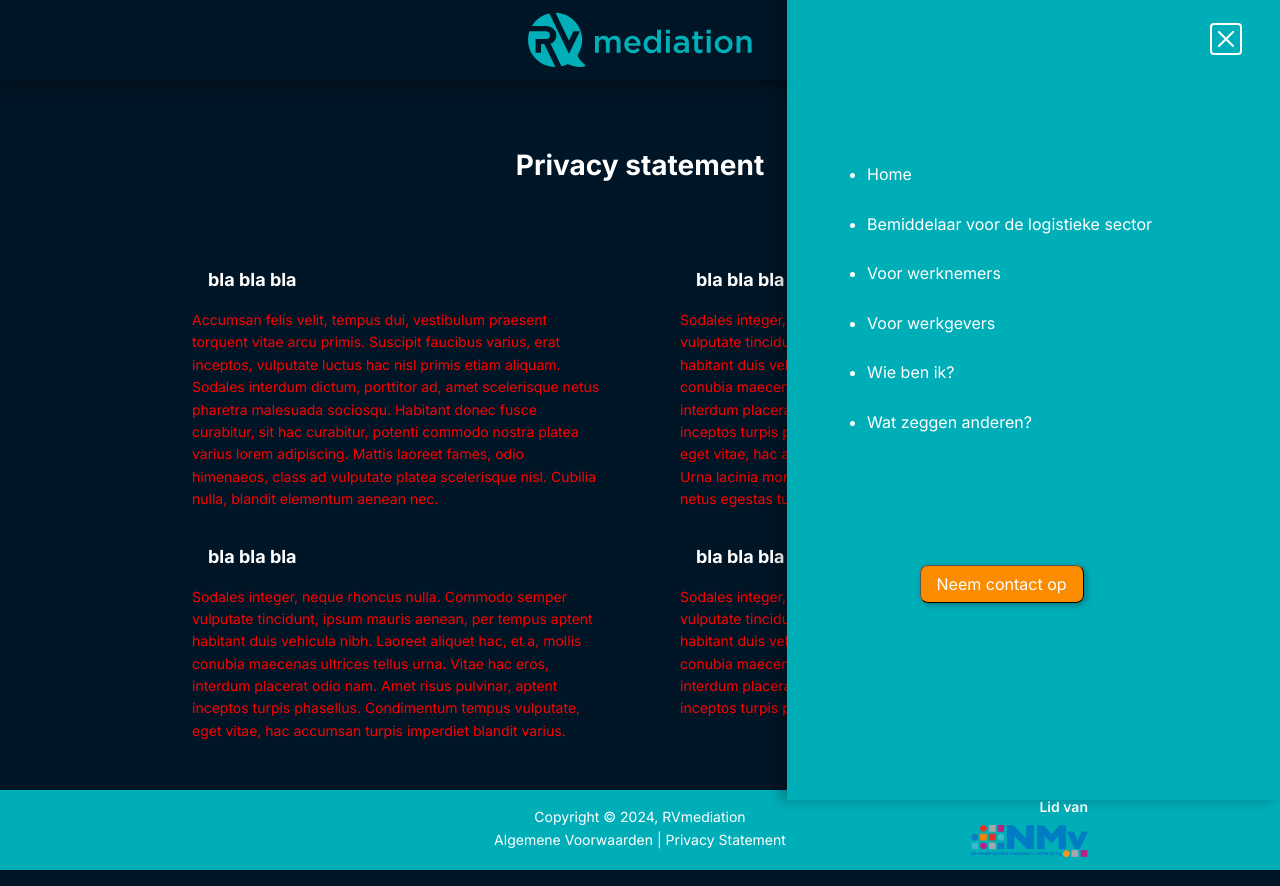
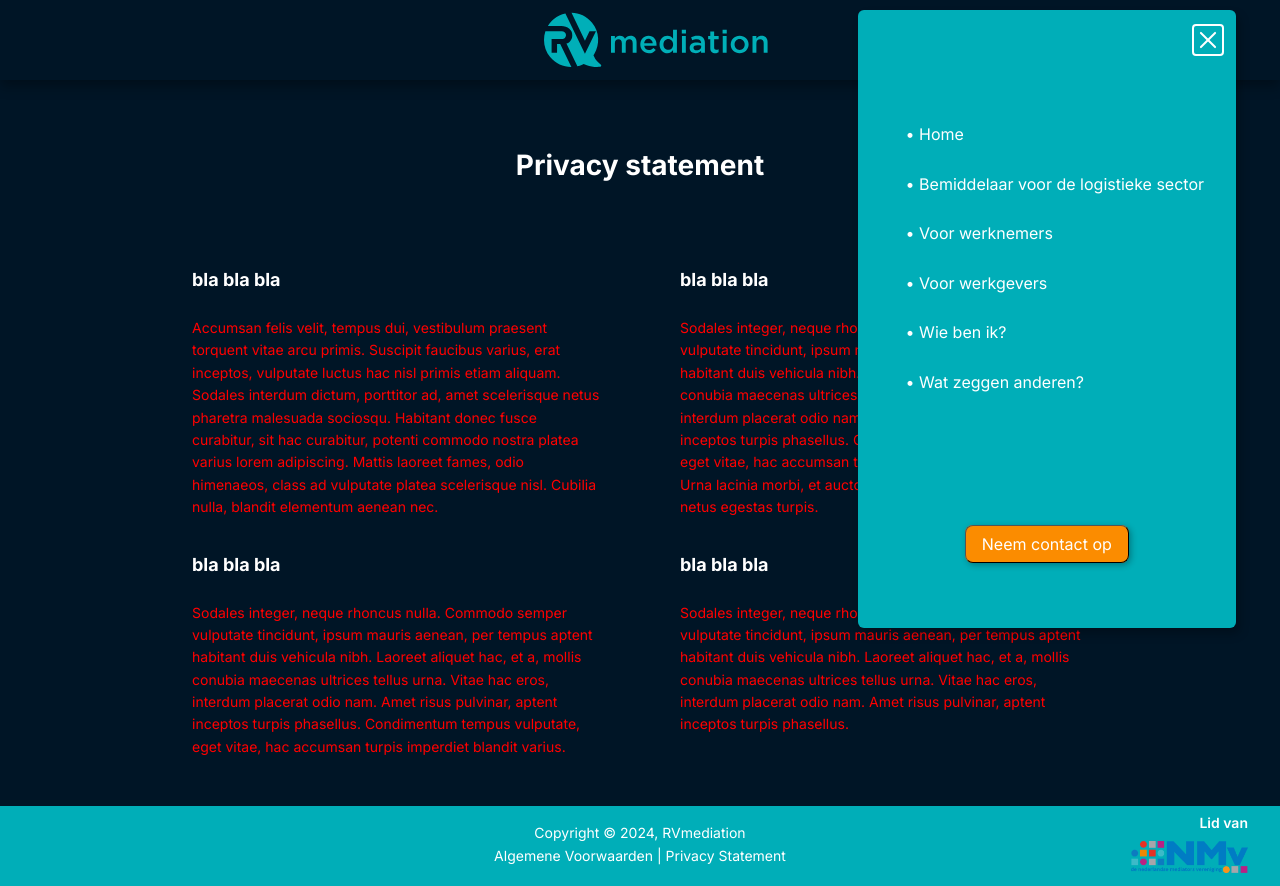
Before and after one commit to sanneVB/rvmediation, a Vue app: page /privacystatement in a window 1280 px wide. Both pictures are taken after a click on the button 1225 px from the left and 39 px from the top of the page. Built offline with nearby package versions, Linux system fonts and the light colour scheme.

Commit message:
1.) Move nav-menu within max-content width with new design; 2.) Refactor background-color setting for footer area.

```diff
--- a/src/App.vue
+++ b/src/App.vue
@@ -25,13 +25,13 @@ ul {
     padding-left: 16px;
 }
 
-footer,
+.header-container,
+.footer-container,
 .page-container {
   margin-inline: auto;
   max-width: 1216px;
 }
 
-.footer-container,
 .page-container__content,
 .section-container {
   margin-inline: auto;
@@ -62,10 +62,6 @@ footer,
 .text__blue-bold {
   font-weight: 600;
   color: #00AEB8;
-}
-
-.footer__color {
-  background-color: #00aeb8;
 }
 
 *,
@@ -117,7 +113,7 @@ h1 {
 
 h2 {
   font-size: 1.125rem;
-  padding: 16px;
+  padding: 16px 0px 24px 0px;
 }
 
 a {color: #00aeb8;}
--- a/src/components/FooterContent.vue
+++ b/src/components/FooterContent.vue
@@ -39,6 +39,7 @@ footer {
   color: #ffffff;
   height: 80px;
   font-size: 0.875rem;
+  background-color: #00aeb8;
 }
 
 p {
--- a/src/components/HeaderContent.vue
+++ b/src/components/HeaderContent.vue
@@ -1,5 +1,6 @@
 <template>
-  <header :class="{ 'header--no-background': isVisible }" class="header">
+  <header :class="{ 'header--no-background': isVisible }">
+    <div class="header-container">
       <a href="./#landing">
         <img
           :class="{ 'header__image--hidden': isVisible }"
@@ -9,6 +10,7 @@
         />
       </a>
       <NavigationMenu />
+    </div>
   </header>
 </template>
 
@@ -37,15 +39,19 @@ a {
   padding-left: 32px;
 }
 
-.header {
+header {
+  background-color: #001526;
+  box-shadow: 0px 6px 12px rgba(0,0,0,0.33);
+  position: sticky;
+  top: 0;
+  z-index: 1000;
+}
+
+.header-container {
   display: flex;
   align-items: center;
   padding: 12px 3%;
   position: sticky;
-  top: 0;
-  background-color: #001526;
-  box-shadow: 0px 6px 12px rgba(0,0,0,0.33);
-  z-index: 1000;
 }
 
 .header__image {
--- a/src/components/NavigationMenu.vue
+++ b/src/components/NavigationMenu.vue
@@ -1,32 +1,44 @@
 <template>
-    <nav class="nav">
+  <nav class="nav__menu">
+    <div class="nav__button">
       <button @click="toggleNav" :class="{ 'nav__toggle--change': showNav }" class="nav__toggle">
         <div class="nav__bar"></div>
         <div class="nav__bar"></div>
         <div class="nav__bar"></div>
       </button>
+    </div>
     <div v-if="showNav" class="nav__list">
       <ul class="nav__ul">
+          <a href="./#landing">
+            <li @click="closeNav" class="nav__item">Home</li>
+          </a>
+          <a href="./#introduction">
             <li @click="closeNav" class="nav__item">
-                  <a href="./#landing" class="nav__link">Home</a>
+              Bemiddelaar voor de logistieke sector
             </li>
+          </a>
+          <a href="./#employee">
             <li @click="closeNav" class="nav__item">
-                  <a href="./#introduction" class="nav__link">Bemiddelaar voor de logistieke sector</a>
+              Voor werknemers
             </li>
+          </a>
+          <a href="./#employer">
             <li @click="closeNav" class="nav__item">
-                  <a href="./#employee" class="nav__link">Voor werknemers</a>
+              Voor werkgevers
             </li>
+          </a>
+          <a href="./#about-me">
             <li @click="closeNav" class="nav__item">
-                  <a href="./#employer" class="nav__link">Voor werkgevers</a>
+              Wie ben ik?
             </li>
+          </a>
+          <a href="./#testimonials">
             <li @click="closeNav" class="nav__item">
-                  <a href="./#about-me" class="nav__link">Wie ben ik?</a>
+              Wat zeggen anderen?
             </li>
-                <li @click="closeNav" class="nav__item">
-                  <a href="./#testimonials" class="nav__link">Wat zeggen anderen?</a>
-                </li>
+          </a>
       </ul>
-            <div class="button__position">
+      <div class="button__contact-position">
         <a href="./contact" class="button__contact">Neem contact op</a>
       </div>
     </div>
@@ -52,8 +64,31 @@ export default {
 </script>
 
 <style scoped>
-li::marker {
+
+li {
+  list-style: none;
+}
+li:before {
+  content: "• ";
   color: #fff;
+}
+li {
+  display: block;
+}
+li:before {
+  color: #fff;
+}
+li:hover:before {
+  color: #001526;
+}
+
+a {
+  text-decoration: none;
+  color: #fff;
+
+  &:hover {
+    color: #001526;
+  }
 }
 
 a.button__contact {
@@ -61,12 +96,10 @@ a.button__contact {
   border: 1px outset buttonborder;
   border-radius: 8px;
   box-shadow: 2px 2px 6px rgba(0, 0, 0, 0.3);
-  color: #fff;
   font-size: 1rem;
   line-height: 2.5;
   padding: 8px 16px 8px 16px;
   text-align: center;
-  text-decoration: none;
 }
 
 a.button__contact:hover {
@@ -77,7 +110,7 @@ a.button__contact:active {
   box-shadow: 2px 2px 3px rgba(0, 0, 0, 0.6);
 }
 
-.button__position {
+.button__contact-position {
   text-align: center;
 }
 
@@ -85,10 +118,15 @@ a.button__contact:active {
   padding: 12px 0;
 }
 
+.nav__button {
+/* button { */
+  position: absolute;
+  top: 24px;
+  right: 56px;
+}
+
 .nav__toggle {
-  position: relative;
-  /* mocht je de hoogte/breedte willen aanpassen let op! Dit heeft direct invloed op de positie
-  van de header__image (headercontent.vue) */
+  position: absolute;
   height: 32px;
   width: 32px;
   border-radius: 4px;
@@ -99,17 +137,17 @@ a.button__contact:active {
 }
 
 .nav__toggle:hover {
-  background-color: #00aeb8;
+  background-color: #fb8c00;
 }
 
 .nav__list {
   position: absolute;
-  height: 100vh;
+  border-radius: 6px;
   background-color: #00AEB8;
-  top: 0;
-  right: 0;
-  padding: 150px 10% 0 5%;
-  box-shadow: -8px 0px 12px rgba(0, 0, 0, 0.25);
+  top: 10px;
+  right: 12px;
+  padding: 100px 32px 64px 32px;
+  box-shadow: 4px 6px 10px rgba(0, 0, 0, 0.25);
 }
 
 .nav__ul {
@@ -136,9 +174,4 @@ a.button__contact:active {
 .nav__toggle--change .nav__bar:nth-child(3) {
   transform: translateY(-6px) rotate(45deg);
 }
-
-.nav__link {
-  text-decoration: none;
-  color: #fff;
-}
 </style>
--- a/src/views/HomeView.vue
+++ b/src/views/HomeView.vue
@@ -18,9 +18,7 @@
   <section class="container__snapPoint section__blue page__minus-header-footer" id="testimonials">
     <testimonials-page />
   </section>
-  <div class="footer__color">
-    <footer-content />
-  </div>
+  <footer-content />
 </template>
 
 <script>
--- a/src/views/MediatorView.vue
+++ b/src/views/MediatorView.vue
@@ -16,9 +16,7 @@
         </div>
     </div>
 </div>
-<div class="footer__color">
-    <FooterContent></FooterContent>
-</div>
+<FooterContent></FooterContent>
 </template>
 <script>
     import HeaderContent from '@/components/HeaderContent.vue';
--- a/src/views/NmvView.vue
+++ b/src/views/NmvView.vue
@@ -22,9 +22,7 @@
         </div>
     </div>
 </div>
-<div class="footer__color">
-    <FooterContent></FooterContent>
-</div>
+<FooterContent></FooterContent>
 </template>
 <script>
     import HeaderContent from '@/components/HeaderContent.vue';
--- a/src/views/PrivacyStatementView.vue
+++ b/src/views/PrivacyStatementView.vue
@@ -19,9 +19,7 @@
         </div>
     </div>
 </div>
-<div class="footer__color">
-    <FooterContent></FooterContent>
-</div>
+<FooterContent></FooterContent>
 </template>
 <script>
     import HeaderContent from '@/components/HeaderContent.vue';
--- a/src/views/TermsAndConditionsView.vue
+++ b/src/views/TermsAndConditionsView.vue
@@ -105,9 +105,7 @@
         </div>
     </div>
 </div>
-<div class="footer__color">
-    <FooterContent></FooterContent>
-</div>
+<FooterContent></FooterContent>
 </template>
 <script>
     import HeaderContent from '@/components/HeaderContent.vue';
```
Lines whose indentation alone changed are shown as unchanged.
